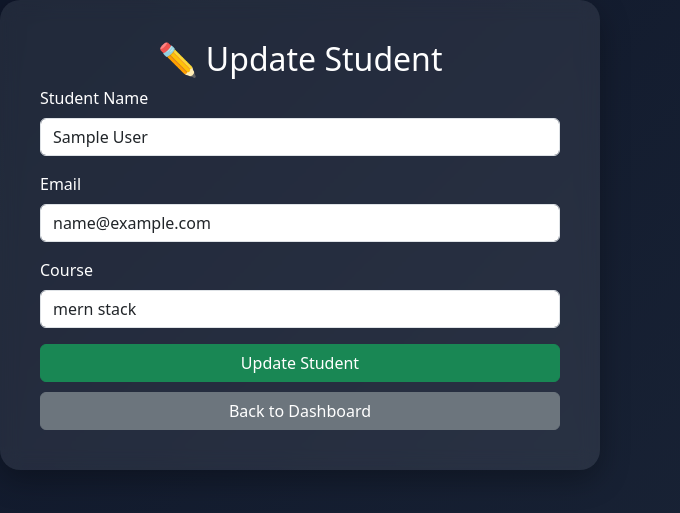
After one commit to Aswanthcv/django_stundent_management, a Django app: page /updateStudent/1/ in a window 1280 px wide. The commit adds this page. Shown: the top 513 px of the page, without its empty margins (0-680 px from the left). Run offline with Django 5.2, Linux system fonts and the light colour scheme; tables that the repository leaves empty hold one stand-in row (values such as "Sample post").

Commit message:
update student

```diff
--- a/static/css/style.css
+++ b/static/css/style.css
@@ -18,6 +18,7 @@ body{
 .hero h1{
     font-size:4rem;
     font-weight:bold;
+    color: white;
 }
 
 .hero p{
@@ -59,3 +60,36 @@ body{
     margin-bottom:20px;
     font-weight:bold;
 }
+
+/* update page */
+
+.update-card{
+    width:600px;
+    background:rgba(255,255,255,0.08);
+    backdrop-filter:blur(10px);
+    border-radius:20px;
+    padding:40px;
+    color:white;
+    box-shadow:0 10px 30px rgba(0,0,0,.3);
+}
+
+h2{
+    text-align:center;
+    margin-bottom:30px;
+    font-weight:bold;
+}
+
+.btn-update{
+    background:#22c55e;
+    border:none;
+    width:100%;
+}
+
+.btn-update:hover{
+    background:#16a34a;
+}
+
+.btn-back{
+    width:100%;
+    margin-top:10px;
+}
--- a/student/urls.py
+++ b/student/urls.py
@@ -4,4 +4,5 @@ from . import views
 urlpatterns = [
     path('',views.home, name='home'),
     path('deleteStudent/<int:id>/',views.delete_student,name='deleteStudent'),
+    path('updateStudent/<int:id>/',views.update_student,name='updateStudent'),
 ]
--- a/student/views.py
+++ b/student/views.py
@@ -34,4 +34,16 @@ def delete_student(request, id):
     return redirect('home')
 
 def update_student(request, id):
-   return render(request,'update.html')
+   student = Students.objects.get(id=id)
+   if request.method == 'POST':
+      student.name = request.POST.get('name')
+      student.email = request.POST.get('email')
+      student.course = request.POST.get('course')
+
+      student.save()
+      return redirect('home')
+
+   context = {
+      'student' : student
+   }
+   return render(request,'update.html',context)
--- a/templates/home.html
+++ b/templates/home.html
@@ -83,6 +83,11 @@
                         <td>{{ student.course }}</td>
 
                         <td>
+                            <a href="{% url 'updateStudent' student.id %}"
+                               class="btn btn-warning btn-sm">
+                                Update
+                            </a>
+
                             <a href="{% url 'deleteStudent' student.id %}"
                                class="btn btn-danger btn-sm">
                                 Delete
--- /dev/null
+++ b/templates/update.html
@@ -0,0 +1,53 @@
+{% extends 'index.html' %}
+{% block content %}
+
+<div class="update-card">
+
+    <h2>✏️ Update Student</h2>
+
+    <form method="POST">
+        {% csrf_token %}
+
+        <div class="mb-3">
+            <label class="form-label">Student Name</label>
+            <input
+                type="text"
+                name="name"
+                value="{{ student.name }}"
+                class="form-control"
+                required>
+        </div>
+
+        <div class="mb-3">
+            <label class="form-label">Email</label>
+            <input
+                type="email"
+                name="email"
+                value="{{ student.email }}"
+                class="form-control"
+                required>
+        </div>
+
+        <div class="mb-3">
+            <label class="form-label">Course</label>
+            <input
+                type="text"
+                name="course"
+                value="{{ student.course }}"
+                class="form-control"
+                required>
+        </div>
+
+        <button type="submit" class="btn btn-success btn-update">
+            Update Student
+        </button>
+
+        <a href="{% url 'home' %}" class="btn btn-secondary btn-back">
+            Back to Dashboard
+        </a>
+
+    </form>
+
+</div>
+
+{% endblock %}
```
Also changed, not shown: db.sqlite3.
